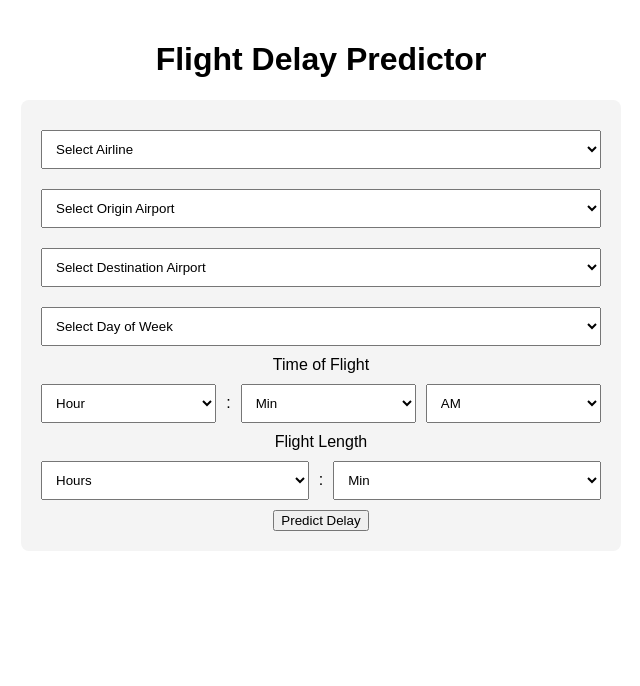
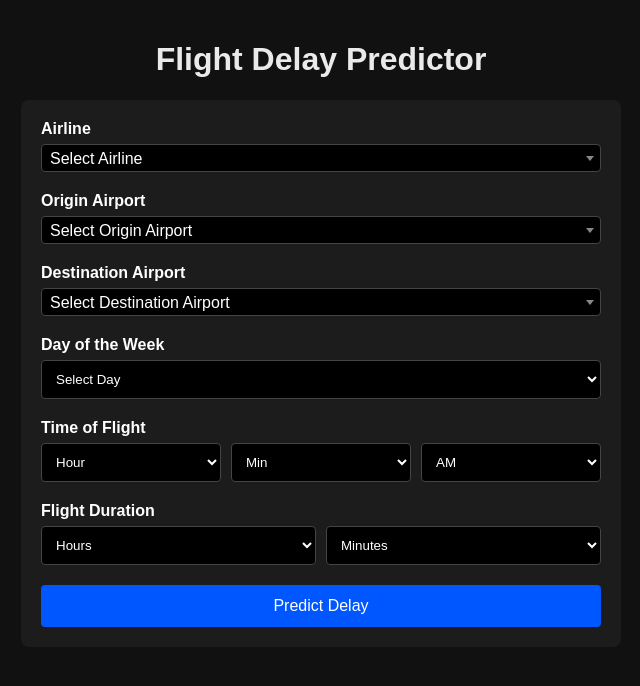
Before and after one commit to ishandotsh/flightdelay-sjsu, a Flask app: page / in a window 1280 px wide. Shown: the top 686 px of the page, without its empty margins (319-959 px from the left). Run offline with Flask 3, Linux system fonts and the light colour scheme; parts of the project's set-up code (start-up, migrations or seed data) failed here and were passed over; some libraries are stand-ins or nearby versions.

Commit message:
ui-bug-update

```diff
--- a/webapp/templates/index.html
+++ b/webapp/templates/index.html
@@ -1,9 +1,14 @@
 <!DOCTYPE html>
 <html lang="en">
 <head>
-    <meta charset="UTF-8">
+  <meta charset="UTF-8" />
   <title>Flight Delay Predictor</title>
+
+  <!-- jQuery and Select2 -->
+  <script src="https://code.jquery.com/jquery-3.6.0.min.js"></script>
   <link href="https://cdn.jsdelivr.net/npm/select2@4.1.0-rc.0/dist/css/select2.min.css" rel="stylesheet" />
+  <script src="https://cdn.jsdelivr.net/npm/select2@4.1.0-rc.0/dist/js/select2.min.js"></script>
+
   <style>
     body {
       font-family: Arial, sans-serif;
@@ -11,32 +16,107 @@
       margin: 0 auto;
       padding: 20px;
       text-align: center;
+      background-color: #111;
+      color: #fff;
     }
+
+    h1 {
+      color: #eaeaea;
+    }
+
     form {
-            background: #f4f4f4;
+      background: #1c1c1c;
       padding: 20px;
       border-radius: 8px;
     }
-        input, select {
+
+    .form-group {
+      margin-bottom: 20px;
+      text-align: left;
+    }
+
+    label {
+      display: block;
+      margin-bottom: 6px;
+      font-weight: bold;
+    }
+
+    select, input[type="text"], input[type="number"] {
       width: 100%;
       padding: 10px;
-            margin: 10px 0;
+      background-color: #000;
+      color: #fff;
+      border: 1px solid #444;
+      border-radius: 4px;
     }
+
+    .select2-container--default .select2-selection--single {
+      background-color: #000;
+      color: #fff;
+      border: 1px solid #444;
+      border-radius: 4px;
+    }
+
+    .select2-container--default .select2-selection--single .select2-selection__rendered {
+      color: #fff;
+    }
+
+    .select2-container--default .select2-selection--single .select2-selection__arrow {
+      color: #fff;
+    }
+
     #result {
       margin-top: 20px;
       font-weight: bold;
+    }
+
+    button {
+      background-color: #0056ff;
+      color: white;
+      padding: 12px 20px;
+      border: none;
+      border-radius: 4px;
+      font-size: 16px;
+      cursor: pointer;
+      width: 100%;
+    }
+
+    button:hover {
+      background-color: #003bb3;
+    }
+
+    .flex-row {
+      display: flex;
+      gap: 10px;
+    }
+
+    .flex-row select {
+      flex: 1;
     }
   </style>
 </head>
 <body>
   <h1>Flight Delay Predictor</h1>
   <form id="predictionForm">
-        <select id="airline" name="airline" required style="width:100%"></select>
-        <select id="airport_from" name="airport_from" required style="width:100%"></select>
-        <select id="airport_to" name="airport_to" required style="width:100%"></select>
+    <div class="form-group">
+      <label for="airline">Airline</label>
+      <select id="airline" name="airline" required></select>
+    </div>
 
+    <div class="form-group">
+      <label for="airport_from">Origin Airport</label>
+      <select id="airport_from" name="airport_from" required></select>
+    </div>
+
+    <div class="form-group">
+      <label for="airport_to">Destination Airport</label>
+      <select id="airport_to" name="airport_to" required></select>
+    </div>
+
+    <div class="form-group">
+      <label for="day_of_week">Day of the Week</label>
       <select name="day_of_week" required>
-            <option value="">Select Day of Week</option>
+        <option value="">Select Day</option>
         <option value="1">Monday</option>
         <option value="2">Tuesday</option>
         <option value="3">Wednesday</option>
@@ -45,26 +125,21 @@
         <option value="6">Saturday</option>
         <option value="7">Sunday</option>
       </select>
+    </div>
 
+    <div class="form-group">
       <label>Time of Flight</label>
-        <div style="display: flex; gap: 10px; align-items: center; justify-content: center;">
+      <div class="flex-row">
         <select id="hour" required>
           <option value="">Hour</option>
-                <script>
-                    for (let i = 1; i <= 12; i++) {
-                        document.write(`<option value="${i}">${i}</option>`);
-                    }
-                </script>
+          <script>for (let i = 1; i <= 12; i++) document.write(`<option value="${i}">${i}</option>`);</script>
         </select>
-            <span>:</span>
         <select id="minute" required>
           <option value="">Min</option>
-                <script>
-                    for (let i = 0; i < 60; i++) {
+          <script>for (let i = 0; i < 60; i++) {
             let val = i.toString().padStart(2, '0');
             document.write(`<option value="${val}">${val}</option>`);
-                    }
-                </script>
+          }</script>
         </select>
         <select id="ampm" required>
           <option value="AM">AM</option>
@@ -72,36 +147,31 @@
         </select>
       </div>
       <input type="hidden" name="time" id="time_hidden" required>
+    </div>
 
-        <label>Flight Length</label>
-        <div style="display: flex; gap: 10px; align-items: center; justify-content: center;">
+    <div class="form-group">
+      <label>Flight Duration</label>
+      <div class="flex-row">
         <select id="length_hour" required>
           <option value="">Hours</option>
-                <script>
-                    for (let i = 0; i <= 23; i++) {
-                        document.write(`<option value="${i}">${i}</option>`);
-                    }
-                </script>
+          <script>for (let i = 0; i <= 23; i++) document.write(`<option value="${i}">${i}</option>`);</script>
         </select>
-            <span>:</span>
         <select id="length_minute" required>
-                <option value="">Min</option>
-                <script>
-                    for (let i = 0; i < 60; i++) {
+          <option value="">Minutes</option>
+          <script>for (let i = 0; i < 60; i++) {
             let val = i.toString().padStart(2, '0');
             document.write(`<option value="${val}">${val}</option>`);
-                    }
-                </script>
+          }</script>
         </select>
       </div>
       <input type="hidden" name="length" id="length_hidden" required>
+    </div>
 
     <button type="submit">Predict Delay</button>
   </form>
 
   <div id="result"></div>
 
-    <script src="https://cdn.jsdelivr.net/npm/select2@4.1.0-rc.0/dist/js/select2.min.js"></script>
   <script>
     const airlineMap = {
             'AS': 'Alaska Airlines', 'AA': 'American Airlines', 'AC': 'Air Canada', 'AM': 'Aeromexico',
@@ -125,6 +195,7 @@
             'SLC': 'Salt Lake City Intl', 'SMF': 'Sacramento Intl', 'STL': 'St. Louis Lambert', 'TPA': 'Tampa Intl'
         };
 
+
     function populateSelect(id, mapData, placeholder) {
       const select = document.getElementById(id);
       select.innerHTML = `<option value="">${placeholder}</option>`;
@@ -137,56 +208,47 @@
     populateSelect('airport_from', airportMap, 'Select Origin Airport');
     populateSelect('airport_to', airportMap, 'Select Destination Airport');
 
-        document.addEventListener('DOMContentLoaded', () => {
-            $('#airline').select2({ placeholder: 'Select Airline', allowClear: true });
-            $('#airport_from').select2({ placeholder: 'Select Origin Airport', allowClear: true });
-            $('#airport_to').select2({ placeholder: 'Select Destination Airport', allowClear: true });
+    $(document).ready(function () {
+      $('#airline').select2();
+      $('#airport_from').select2();
+      $('#airport_to').select2();
 
-            document.getElementById('predictionForm').addEventListener('submit', function(e) {
+      $('#predictionForm').on('submit', function (e) {
         e.preventDefault();
 
-                const hour = parseInt(document.getElementById('hour').value, 10);
-                const minute = parseInt(document.getElementById('minute').value, 10);
-                const ampm = document.getElementById('ampm').value;
-                if (isNaN(hour) || isNaN(minute) || !ampm) {
-                    alert('Please select a valid time.');
-                    return;
-                }
+        const hour = parseInt($('#hour').val());
+        const minute = parseInt($('#minute').val());
+        const ampm = $('#ampm').val();
+        if (isNaN(hour) || isNaN(minute) || !ampm) return alert("Invalid time");
         let hour24 = hour % 12;
-                if (ampm === 'PM') hour24 += 12;
-                const minutesFromMidnight = hour24 * 60 + minute;
-                document.getElementById('time_hidden').value = minutesFromMidnight;
+        if (ampm === "PM") hour24 += 12;
+        $('#time_hidden').val(hour24 * 60 + minute);
 
-                const lengthHour = parseInt(document.getElementById('length_hour').value, 10);
-                const lengthMinute = parseInt(document.getElementById('length_minute').value, 10);
-                if (isNaN(lengthHour) || isNaN(lengthMinute)) {
-                    alert('Please select a valid flight length.');
-                    return;
-                }
-                const totalLength = lengthHour * 60 + lengthMinute;
-                document.getElementById('length_hidden').value = totalLength;
+        const lengthHour = parseInt($('#length_hour').val());
+        const lengthMinute = parseInt($('#length_minute').val());
+        if (isNaN(lengthHour) || isNaN(lengthMinute)) return alert("Invalid flight length");
+        $('#length_hidden').val(lengthHour * 60 + lengthMinute);
 
         fetch('/predict', {
           method: 'POST',
-                    body: new FormData(e.target)
+          body: new FormData(this)
         })
         .then(res => res.json())
         .then(data => {
-                    const resultDiv = document.getElementById('result');
+          const resultDiv = $('#result');
           if (data.error) {
-                        resultDiv.innerHTML = `Error: ${data.error}`;
-                        resultDiv.style.color = 'red';
+            resultDiv.html(`Error: ${data.error}`).css("color", "red");
           } else {
-                        resultDiv.innerHTML = `
+            resultDiv.html(`
               <p><strong>Delay Probability:</strong> ${data.delay_probability}%</p>
               <p><strong>Likely to be Delayed:</strong> ${data.is_delayed}</p>
-                            <p><strong>Risk Category:</strong> ${data.risk_category}</p>`;
-                        resultDiv.style.color = data.is_delayed === 'Yes' ? 'red' : 'green';
+              <p><strong>Risk Category:</strong> ${data.risk_category}</p>
+            `).css("color", data.is_delayed === 'Yes' ? 'red' : 'green');
           }
         })
         .catch(err => {
-                    console.error('Error:', err);
-                    document.getElementById('result').innerHTML = 'Prediction failed.';
+          console.error(err);
+          $('#result').html("Prediction failed.").css("color", "red");
         });
       });
     });
```
Lines whose indentation alone changed are shown as unchanged.
